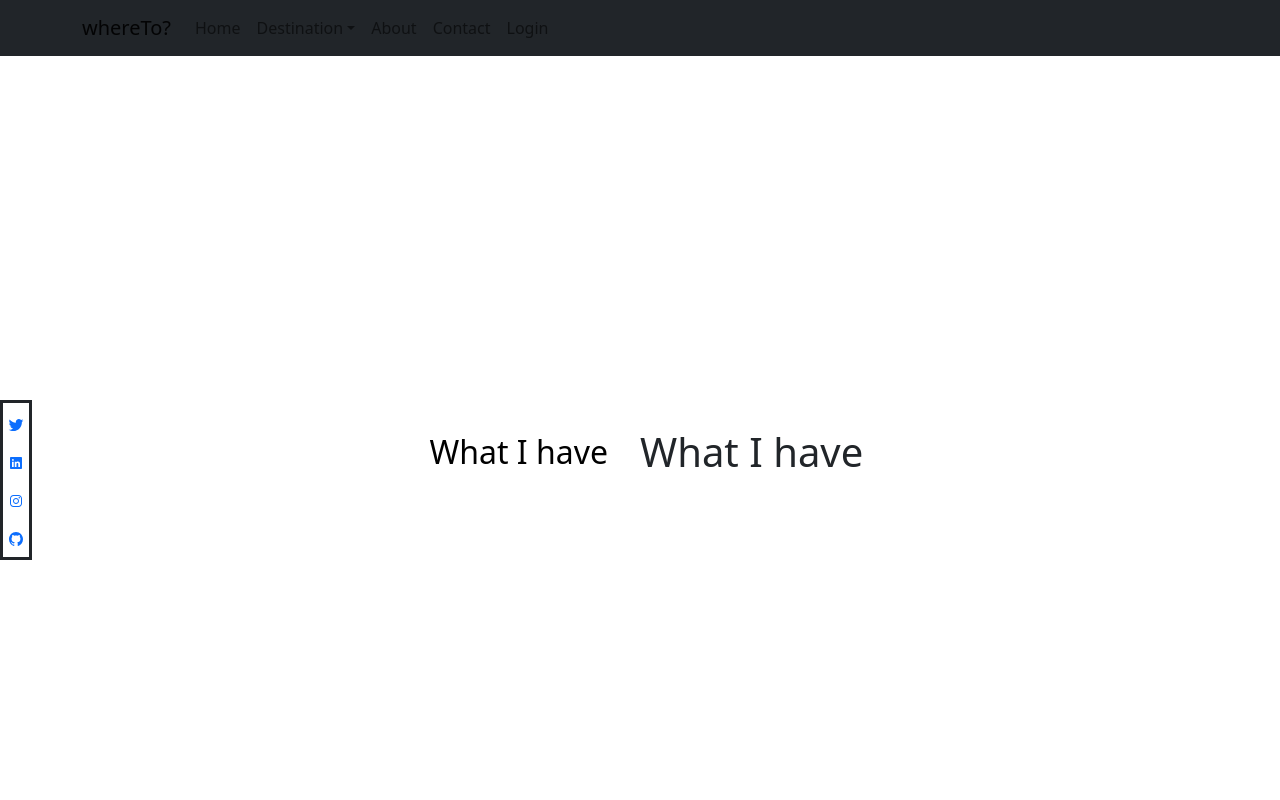
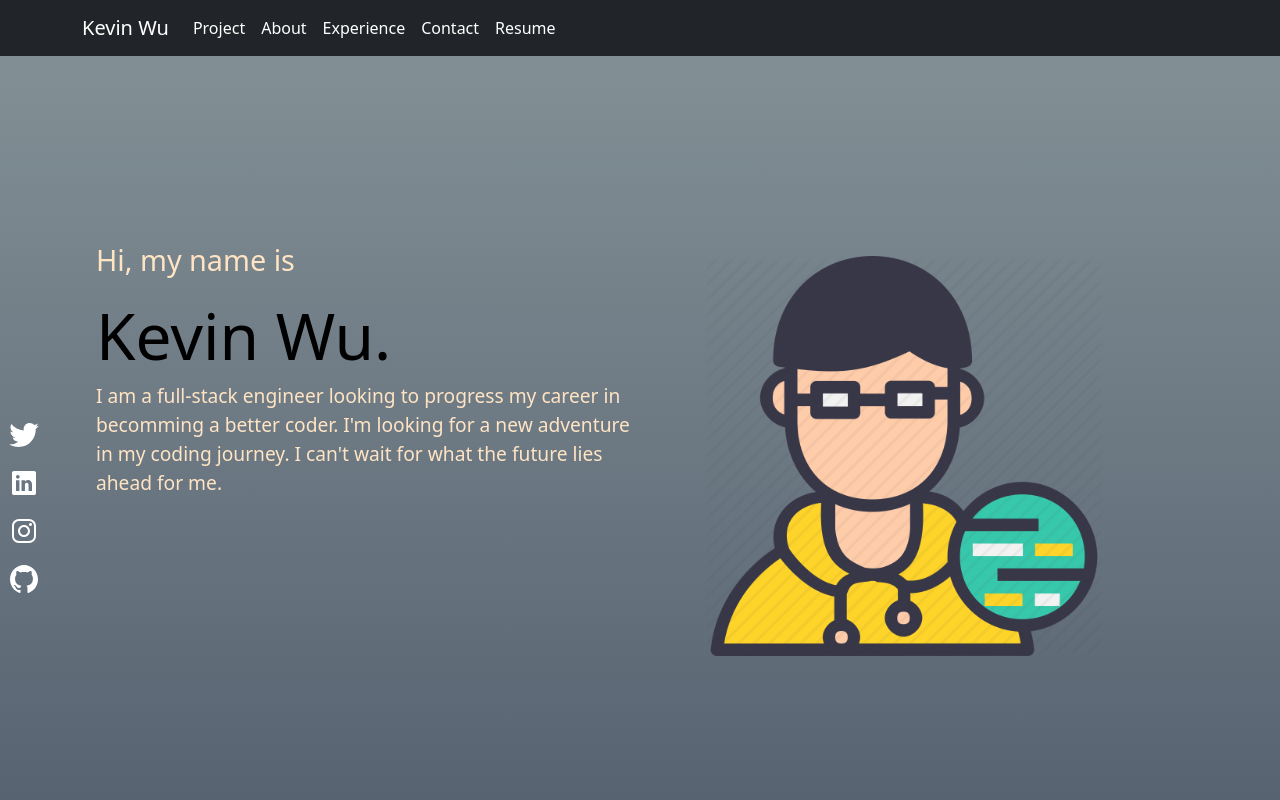
Before and after one commit to KdoubleUs/React-landing-page, a React (Create React App) app: page / in a window 1280 px wide. Shown: the top 800 px of the page. Built offline with nearby package versions, Linux system fonts and the light colour scheme.

Commit message:
added styling/navbar

```diff
--- a/src/App.css
+++ b/src/App.css
@@ -1,3 +1,16 @@
+.app {
+  background: #283048; /* fallback for old browsers */
+  background: -webkit-linear-gradient(
+    to bottom,
+    #859398,
+    #283048
+  ); /* Chrome 10-25, Safari 5.1-6 */
+  background: linear-gradient(
+    to bottom,
+    #859398,
+    #283048
+  ); /* W3C, IE 10+/ Edge, Firefox 16+, Chrome 26+, Opera 12+, Safari 7+ */
+}
 .project-section {
   height: 100vh;
   width: 100%;
@@ -8,10 +21,44 @@
   align-items: center;
   justify-content: space-between;
   justify-items: center;
-  border-style: solid;
+  /* border-style: solid; */
   height: 10em;
-  width: 2em;
+  width: 3em;
   top: 25em;
   position: fixed;
   padding: 0.5em;
 }
+.social-svg {
+  color: white;
+  font-size: 2em;
+}
+.navbar-brand {
+  color: white !important;
+}
+.navA {
+  color: white !important;
+}
+.navA:hover {
+  background-color: bisque;
+  color: black !important;
+}
+.navbar-toggler-icon {
+  background-color: white !important;
+}
+.top-head {
+  font-size: 1.8em;
+  color: bisque;
+  font-weight: 500;
+}
+.name-title {
+  font-size: 4em;
+}
+.bottom-head {
+  font-size: 1.2em;
+
+  color: bisque;
+  font-weight: 500;
+}
+.hero {
+  margin: 0 0 0 4em;
+}
--- a/src/components/Landing.jsx
+++ b/src/components/Landing.jsx
@@ -1,7 +1,7 @@
 import React from "react";
 import { motin } from "framer-motion";
 import styled from "styled-components";
-
+import img from "/Users/kdoubleu/sei/projects/react-personal-profile/src/images/computer-programmer-icon-7.jpeg";
 export const Section = styled.section`
   height: 100vh;
   width: 100vw;
@@ -22,17 +22,8 @@ const ColumnLeft = styled.div`
   justify-item: flex-start;
   justify-content: center;
   align-item: flex-start;
-  padding: 5rem 2rem;
-
-  h1 {
-    margin-bottom: 0.5rem;
-    font-size: 2rem;
-  }
-  p {
-    margin: 2rem 0;
-    font-size: 4rem;
-    line-height: 1.1;
-  }
+  margin: 0 0 10em 6em;
+  overflow: visible;
 `;
 
 const ColumnRight = styled.div`
@@ -47,10 +38,16 @@ export default function Landing() {
     <Section>
       <Container>
         <ColumnLeft>
-          <h1>What I have</h1>
+          <p className="top-head">Hi, my name is </p>
+          <h1 className="name-title">Kevin Wu.</h1>
+          <p className="bottom-head">
+            I am a full-stack engineer looking to progress my career in
+            becomming a better coder. I'm looking for a new adventure in my
+            coding journey. I can't wait for what the future lies ahead for me.
+          </p>
         </ColumnLeft>
         <ColumnRight>
-          <h1>What I have</h1>
+          <img src={img} height="400" width="400" className="hero" />
         </ColumnRight>
       </Container>
     </Section>
--- a/src/components/nav.jsx
+++ b/src/components/nav.jsx
@@ -8,42 +8,25 @@ function Navigation() {
     <Navbar bg="dark" expand="lg" className="navigation">
       <Container>
         <Navbar.Brand href="/" text="white">
-          whereTo?
+          Kevin Wu
         </Navbar.Brand>
         <Navbar.Toggle aria-controls="basic-navbar-nav" />
         <Navbar.Collapse id="basic-navbar-nav">
           <Nav className="me-auto">
             <Nav.Link href="/" className="navA">
-              Home
+              Project
             </Nav.Link>
-            <NavDropdown
-              title="Destination"
-              id="basic-nav-dropdown"
-              className="navA"
-            >
-              <NavDropdown.Item href="/restaurants" className="navA">
-                Find a restaurant
-              </NavDropdown.Item>
-              <NavDropdown.Item href="/bars" className="navA">
-                Find a bar
-              </NavDropdown.Item>
-              <NavDropdown.Item href="/activities" className="navA">
-                Find an activity
-              </NavDropdown.Item>
-              <NavDropdown.Divider />
-              <NavDropdown.Item href="/spots/create" className="navA">
-                Submit a spot
-              </NavDropdown.Item>
-            </NavDropdown>
-
             <Nav.Link href="/about" className="navA">
               About
             </Nav.Link>
             <Nav.Link href="/submit" className="navA">
+              Experience
+            </Nav.Link>
+            <Nav.Link href="/login" className="navA">
               Contact
             </Nav.Link>
             <Nav.Link href="/login" className="navA">
-              Login
+              Resume
             </Nav.Link>
           </Nav>
         </Navbar.Collapse>
--- a/src/components/social.jsx
+++ b/src/components/social.jsx
@@ -15,6 +15,7 @@ function Social() {
         whileHover={{ scale: 1.2 }}
         inital={{ opacity: 0 }}
         animate={{ opacity: 1, transition: { duration: 1.5 } }}
+        className="social-svg"
       >
         {<IoLogoTwitter />}
       </motion.a>
@@ -23,6 +24,7 @@ function Social() {
         whileHover={{ scale: 1.2 }}
         inital={{ opacity: 0 }}
         animate={{ opacity: 1, transition: { duration: 1.5 } }}
+        className="social-svg"
       >
         {<IoLogoLinkedin />}
       </motion.a>
@@ -31,6 +33,7 @@ function Social() {
         whileHover={{ scale: 1.2 }}
         inital={{ opacity: 0 }}
         animate={{ opacity: 1, transition: { duration: 1.5 } }}
+        className="social-svg"
       >
         {<IoLogoInstagram />}
       </motion.a>
@@ -39,6 +42,7 @@ function Social() {
         whileHover={{ scale: 1.2 }}
         inital={{ opacity: 0 }}
         animate={{ opacity: 1, transition: { duration: 1.5 } }}
+        className="social-svg"
       >
         {<IoLogoGithub />}
       </motion.a>
```
